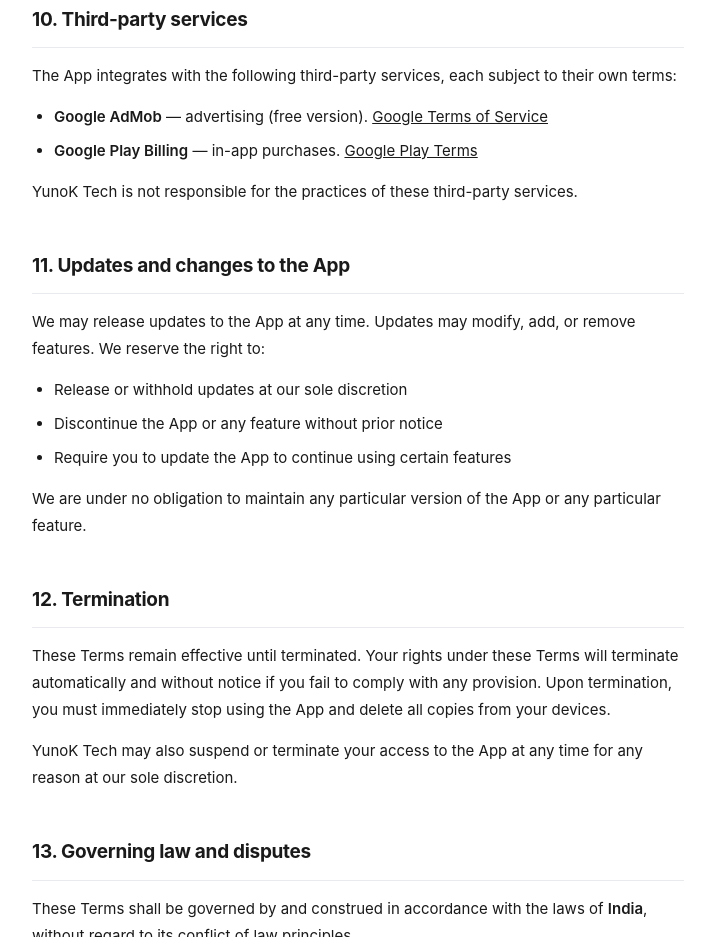
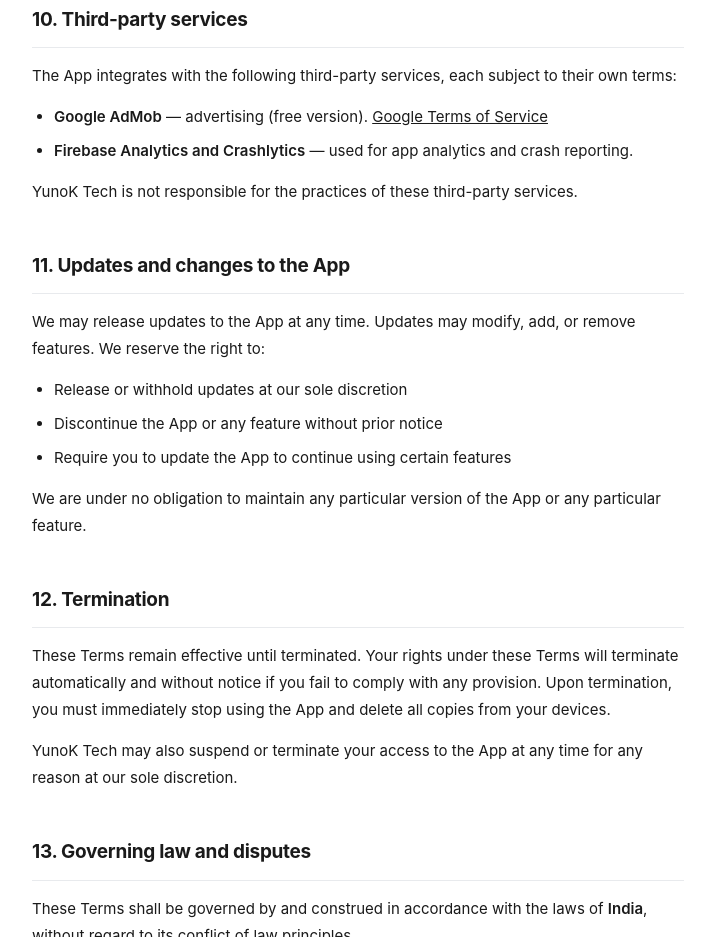
Before and after one commit to yunoktech-pixel/yunoktech-pixel.github.io, a plain HTML site: page terms.html in a window 1280 px wide. Shown: the part 3905-4842 px from the top of the page, without its empty margins (282-997 px from the left). Drawn offline with Linux system fonts and the light colour scheme.

Commit message:
Update terms.html

```diff
--- a/terms.html
+++ b/terms.html
@@ -276,8 +276,7 @@
   <p>The App integrates with the following third-party services, each subject to their own terms:</p>
   <ul>
     <li><strong>Google AdMob</strong> — advertising (free version). <a href="https://policies.google.com/terms" target="_blank">Google Terms of Service</a></li>
-    <li><strong>Google Play Billing</strong> — in-app purchases. <a href="https://play.google.com/about/play-terms/" target="_blank">Google Play Terms</a></li>
-  </ul>
+    <li><strong>Firebase Analytics and Crashlytics</strong> — used for app analytics and crash reporting.</li>  </ul>
   <p>YunoK Tech is not responsible for the practices of these third-party services.</p>
 
   <h2>11. Updates and changes to the App</h2>
```
